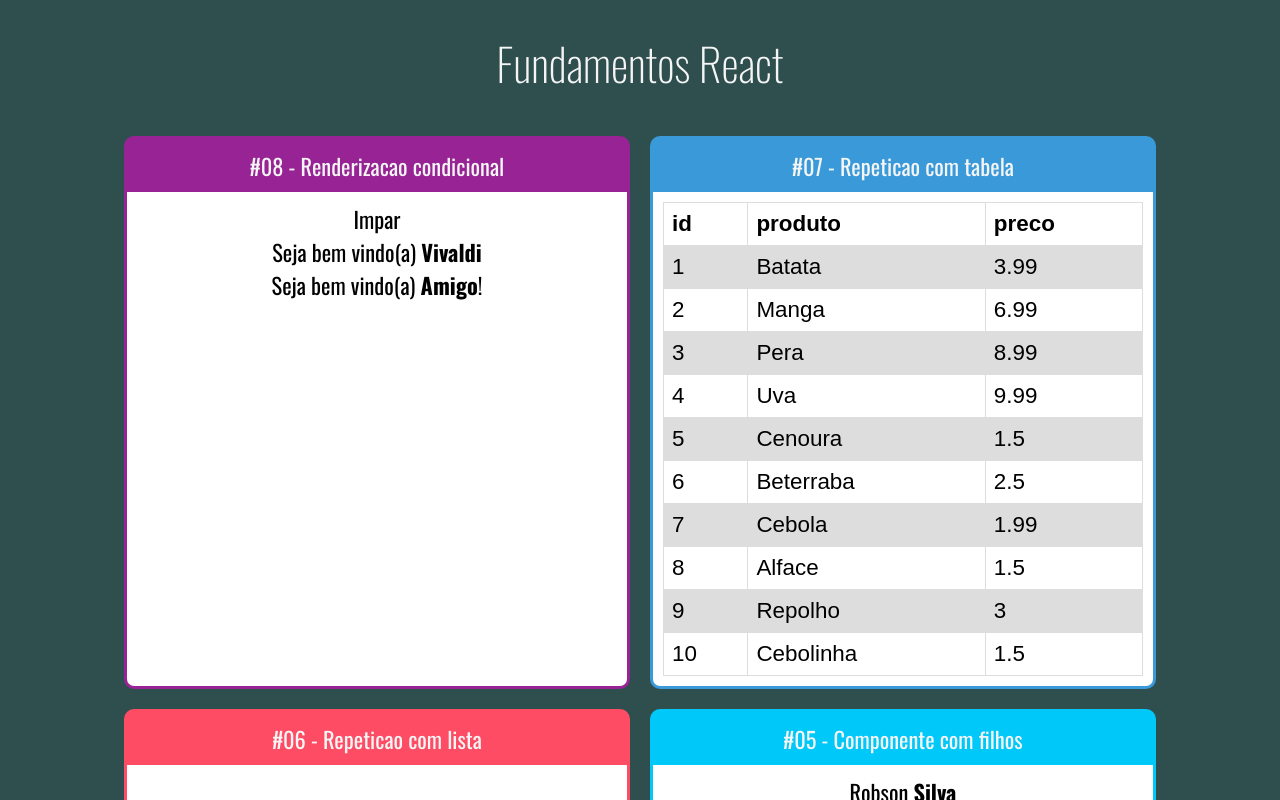
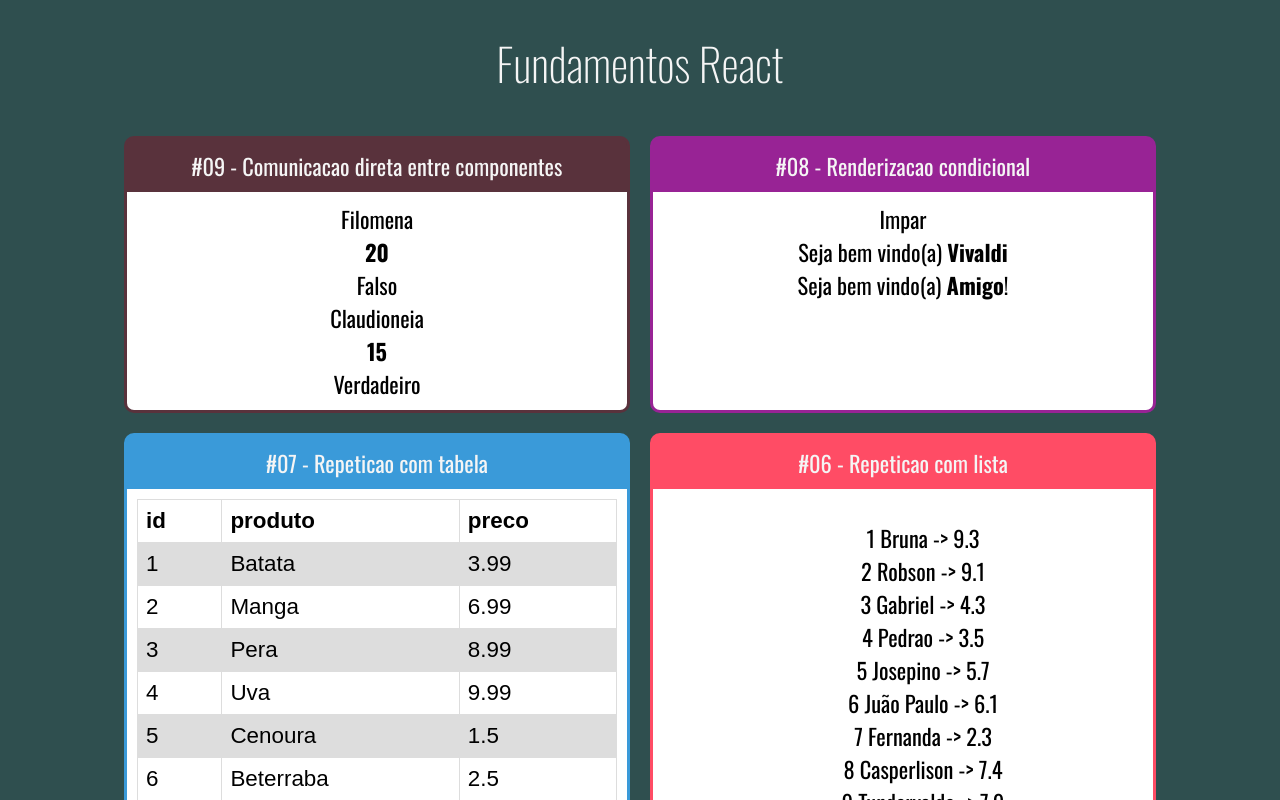
Before and after one commit to jaisonrobson/fundamentos-react, a React (Create React App) app: page / in a window 1280 px wide. Shown: the top 800 px of the page. Built offline with nearby package versions, Linux system fonts and the light colour scheme.

Commit message:
#33 - Criado exemplo de comunicacao direta entre componentes

```diff
--- a/src/App.jsx
+++ b/src/App.jsx
@@ -12,11 +12,16 @@ import ListaAlunos from './components/repetition/ListaAlunos'
 import TabelaProdutos from './components/repetition/TabelaProdutos'
 import ParImpar from './components/conditional/ParImpar'
 import UsuarioInfo from './components/conditional/UsuarioInfo'
+import DiretaPai from './components/comunication/DiretaPai'
 
 const App = (props) => (
     <div className="App">
         <h1>Fundamentos React</h1>
         <div className="Cards">
+            <Card titulo="#09 - Comunicacao direta entre componentes" color="#59323c">
+                <DiretaPai />
+            </Card>
+
             <Card titulo="#08 - Renderizacao condicional" color="#982395">
                 <ParImpar numero={33} />
                 <UsuarioInfo usuario={{ nome: 'Vivaldi' }} />
--- /dev/null
+++ b/src/components/comunication/DiretaFilho.jsx
@@ -0,0 +1,11 @@
+import React from 'react'
+
+export default props => {
+    return (
+        <div>
+            <div>{props.texto}</div>
+            <div><strong>{props.numero}</strong></div>
+            <div>{props.bool ? 'Verdadeiro' : 'Falso'}</div>
+        </div>
+    )
+}
--- a/src/components/comunication/DiretaPai.jsx
+++ b/src/components/comunication/DiretaPai.jsx
@@ -0,0 +1,12 @@
+import React from 'react'
+
+import DiretaFilho from './DiretaFilho'
+
+export default props => {
+    return (
+        <div>
+            <DiretaFilho texto="Filomena" numero={20} bool={false} />
+            <DiretaFilho texto="Claudioneia" numero={15} bool={true} />
+        </div>
+    )
+}
```
